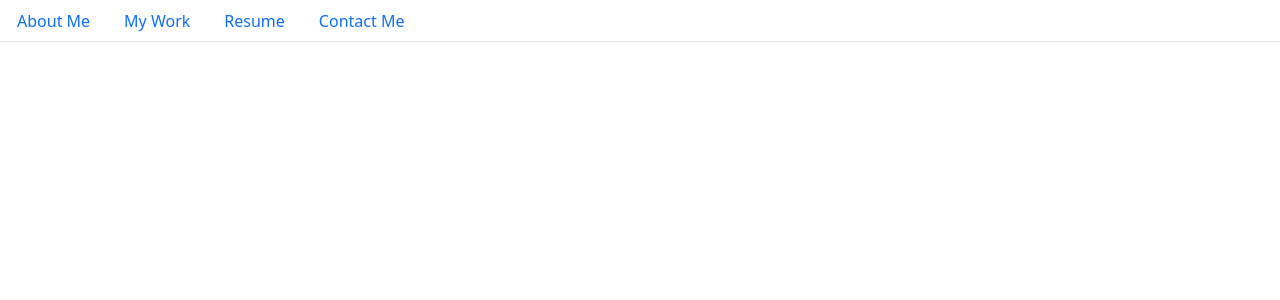
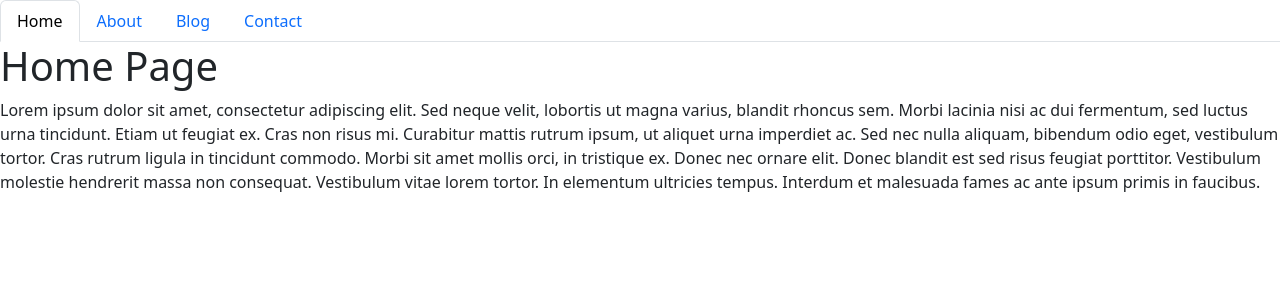
Before and after one commit to XDSirius/My-React-Portfolio, a React (Vite) app in the folder react-profile/: page / in a window 1280 px wide. Shown: the top 300 px of the page. Built offline with nearby package versions, Linux system fonts and the light colour scheme.

Commit message:
Revert "fixed pages"
This reverts commit ad38048f7e30a8f0393443808c2b8274d82fb1d9.

```diff
--- a/react-profile/src/components/NavTabs.jsx
+++ b/react-profile/src/components/NavTabs.jsx
@@ -5,47 +5,45 @@
 function NavTabs({ currentPage, handlePageChange }) {
   return (
     <ul className="nav nav-tabs">
-
-
       <li className="nav-item">
         <a
-          href="#aboutme"
-          onClick={() => handlePageChange('aboutme')}
+          href="#home"
+          onClick={() => handlePageChange('Home')}
           // This is a conditional (ternary) operator that checks to see if the current page is "Home"
           // If it is, we set the current page to 'nav-link-active', otherwise we set it to 'nav-link'
-          className={currentPage === 'aboutme' ? 'nav-link active' : 'nav-link'}
+          className={currentPage === 'Home' ? 'nav-link active' : 'nav-link'}
         >
-          About Me
+          Home
         </a>
       </li>
       <li className="nav-item">
         <a
-          href="#mywork"
-          onClick={() => handlePageChange('mywork')}
+          href="#about"
+          onClick={() => handlePageChange('About')}
           // Check to see if the currentPage is `About`, and if so we use the active link class from bootstrap. Otherwise, we set it to a normal nav-link
-          className={currentPage === 'mywork' ? 'nav-link active' : 'nav-link'}
+          className={currentPage === 'About' ? 'nav-link active' : 'nav-link'}
         >
-          My Work
+          About
         </a>
       </li>
       <li className="nav-item">
         <a
-          href="#resume"
-          onClick={() => handlePageChange('resume')}
+          href="#blog"
+          onClick={() => handlePageChange('Blog')}
           // Check to see if the currentPage is `Blog`, and if so we use the active link class from bootstrap. Otherwise, we set it to a normal nav-link
-          className={currentPage === 'resume' ? 'nav-link active' : 'nav-link'}
+          className={currentPage === 'Blog' ? 'nav-link active' : 'nav-link'}
         >
-          Resume
+          Blog
         </a>
       </li>
       <li className="nav-item">
         <a
-          href="#contactme"
-          onClick={() => handlePageChange('contactme')}
+          href="#contact"
+          onClick={() => handlePageChange('Contact')}
           // Check to see if the currentPage is `Contact`, and if so we use the active link class from bootstrap. Otherwise, we set it to a normal nav-link
-          className={currentPage === 'contactme' ? 'nav-link active' : 'nav-link'}
+          className={currentPage === 'Contact' ? 'nav-link active' : 'nav-link'}
         >
-          Contact Me
+          Contact
         </a>
       </li>
     </ul>
--- a/react-profile/src/components/PortfolioContainer.jsx
+++ b/react-profile/src/components/PortfolioContainer.jsx
@@ -1,29 +1,25 @@
 import React, { useState } from 'react';
 import NavTabs from './NavTabs';
-
-import Contact from './pages/ContactMe';
-import AboutMe from './pages/AboutMe';
-import MyWork from './pages/MyWork';
-import Resume from './pages/Resume';
+import Home from './pages/Home';
+import About from './pages/About';
+import Blog from './pages/Blog';
+import Contact from './pages/Contact';
 
 export default function PortfolioContainer() {
   const [currentPage, setCurrentPage] = useState('Home');
 
   // This method is checking to see what the value of `currentPage` is. Depending on the value of currentPage, we return the corresponding component to render.
   const renderPage = () => {
-    if (currentPage === 'aboutme') {
-      return <AboutMe />;
+    if (currentPage === 'Home') {
+      return <Home />;
     }
-    if (currentPage === 'mywork') {
-      return <MyWork />;
+    if (currentPage === 'About') {
+      return <About />;
     }
-    if (currentPage === 'contactme') {
-      return <Contact />;
+    if (currentPage === 'Blog') {
+      return <Blog />;
     }
-    if (currentPage === 'resume') {
-      return <Resume />;
-    }
-
+    return <Contact />;
   };
 
   const handlePageChange = (page) => setCurrentPage(page);
--- /dev/null
+++ b/react-profile/src/components/pages/About.jsx
@@ -0,0 +1,17 @@
+import React from 'react';
+
+export default function About() {
+  return (
+    <div>
+      <h1>About Page</h1>
+      <p>
+        Nunc pharetra finibus est at efficitur. Praesent sed congue diam.
+        Integer gravida dui mauris, ut interdum nunc egestas sed. Aenean sed
+        mollis diam. Nunc aliquet risus ac finibus porta. Nam quis arcu non
+        lectus tincidunt fermentum. Suspendisse aliquet orci porta quam semper
+        imperdiet. Praesent euismod mi justo, faucibus scelerisque risus cursus
+        in. Sed rhoncus mollis diam, sit amet facilisis lectus blandit at.
+      </p>
+    </div>
+  );
+}
--- a/react-profile/src/components/pages/AboutMe.jsx
+++ /dev/null
@@ -1,18 +0,0 @@
-import React from 'react';
-
-export default function AboutMe() {
-  return (
-    <div>
-      <h1>About Me</h1>
-      <p>
-        I'm Yasmin! I am an aspiring software engineer. I have no college background in coding, but I have taken 3 coding bootcamps and have taken a self-taught route to gain the knowledge I have thus far. Currently I am attending a Full Stack program through the University of Minnesota. It's been a journey and a blessing these 6 months I have attended this bootcamp. I graduate late October 2023.
-        </p>
-        <br></br>
-        <p>
-        Preservering despite life's obstacles on and off through these years, learning how to code and build websites, I have shown tenancity and grit. I am determined to be an expert in the field. Coding has become my life. Once, programming was my enemy, but now it is my passion.
-      </p>
-      <br></br>
-
-    </div>
-  );
-}
--- a/react-profile/src/components/pages/MyWork.jsx
+++ b/react-profile/src/components/pages/Blog.jsx
@@ -1,9 +1,9 @@
 import React from 'react';
 
-export default function MyWork() {
+export default function Blog() {
   return (
     <div>
-      <h1>My Work</h1>
+      <h1>Blog Page</h1>
       <p>
         Donec a volutpat quam. Curabitur nec varius justo, sed rutrum ligula.
         Curabitur pellentesque turpis sit amet eros iaculis, a mollis arcu
--- a/react-profile/src/components/pages/Resume.jsx
+++ b/react-profile/src/components/pages/Contact.jsx
@@ -1,9 +1,9 @@
 import React from 'react';
 
-export default function Resume() {
+export default function Contact() {
   return (
     <div>
-      <h1>Resume</h1>
+      <h1>Contact Page</h1>
       <p>
         Integer cursus bibendum sem non pretium. Vestibulum in aliquet sem, quis
         molestie urna. Aliquam semper ultrices varius. Aliquam faucibus sit amet
--- a/react-profile/src/components/pages/ContactMe.jsx
+++ /dev/null
@@ -1,10 +0,0 @@
-import React from 'react';
-
-export default function ContactMe() {
-  return (
-    <div>
-      <h1>Contact Me</h1>
-
-    </div>
-  );
-}
--- /dev/null
+++ b/react-profile/src/components/pages/Home.jsx
@@ -0,0 +1,21 @@
+import React from 'react';
+
+export default function Home() {
+  return (
+    <div>
+      <h1>Home Page</h1>
+      <p>
+        Lorem ipsum dolor sit amet, consectetur adipiscing elit. Sed neque
+        velit, lobortis ut magna varius, blandit rhoncus sem. Morbi lacinia nisi
+        ac dui fermentum, sed luctus urna tincidunt. Etiam ut feugiat ex. Cras
+        non risus mi. Curabitur mattis rutrum ipsum, ut aliquet urna imperdiet
+        ac. Sed nec nulla aliquam, bibendum odio eget, vestibulum tortor. Cras
+        rutrum ligula in tincidunt commodo. Morbi sit amet mollis orci, in
+        tristique ex. Donec nec ornare elit. Donec blandit est sed risus feugiat
+        porttitor. Vestibulum molestie hendrerit massa non consequat. Vestibulum
+        vitae lorem tortor. In elementum ultricies tempus. Interdum et malesuada
+        fames ac ante ipsum primis in faucibus.
+      </p>
+    </div>
+  );
+}
```
